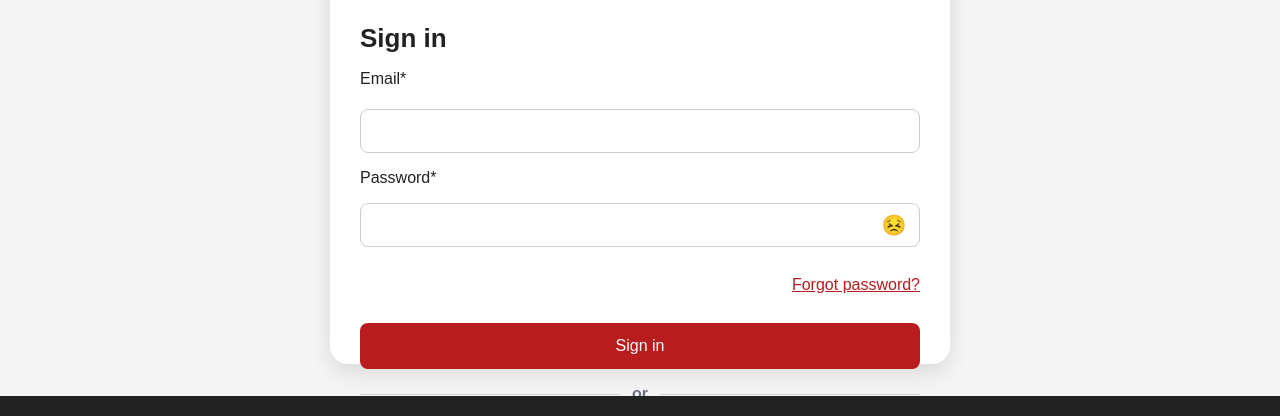
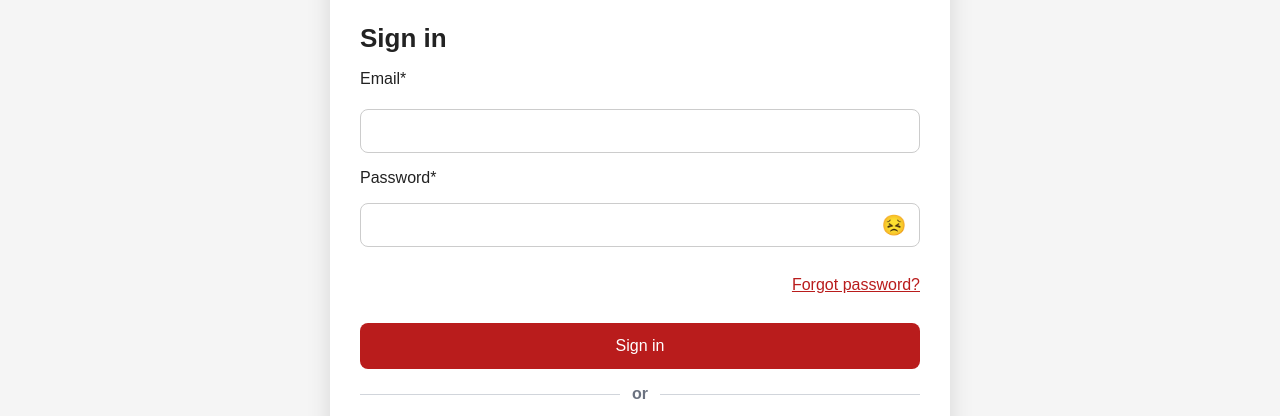
Before and after one commit to M7md-herzalla/Restaurant-Ordering-System, a website built with Vite: page index.html in a window 1280 px wide. Shown: the part 216-632 px from the top of the page. Built offline with nearby package versions, Linux system fonts and the light colour scheme; some packages are replaced by stand-ins of ours; no server answers.

Commit message:
fixing CSS

```diff
--- a/Style.css
+++ b/Style.css
@@ -1535,7 +1535,6 @@ body > .mainHeader:not(.home-header) {
   box-shadow: 0 8px 24px rgb(0 0 0 / 12%);    flex: none;
     width: 100%;
     max-width: 620px;
-    height: clamp(240px, 52vw, 460px);
   width: 100%;
   padding: clamp(20px, 4vw, 30px);
 }
```
